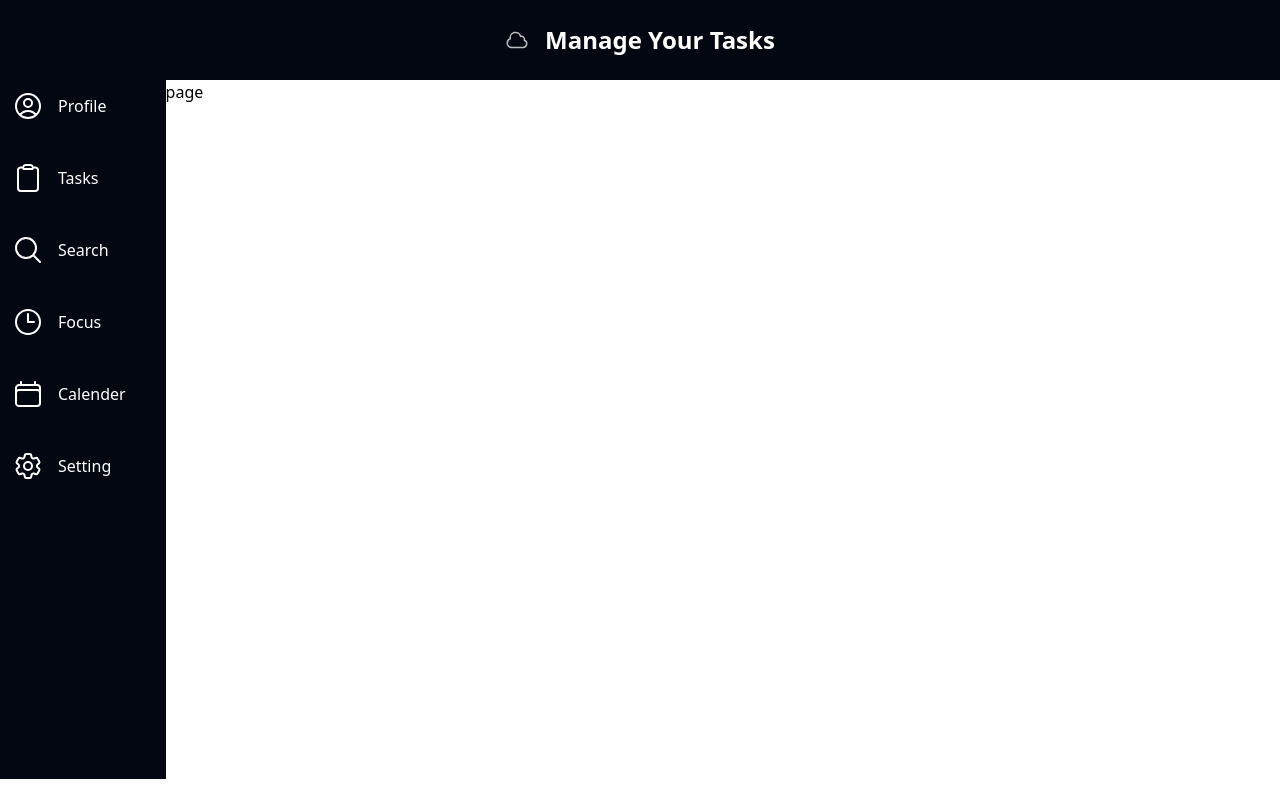
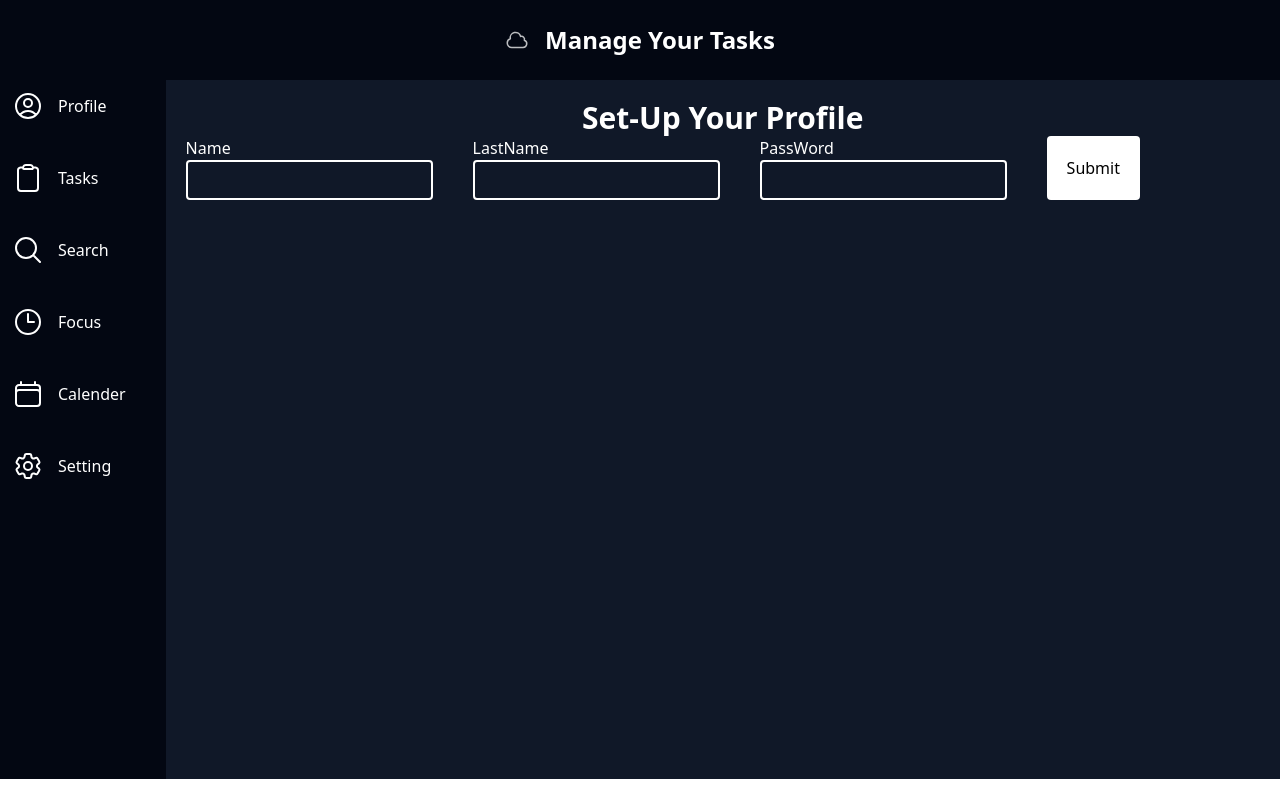
Before and after one commit to VibelessYoung/TaskManager, a Next.js app: page /profile in a window 1280 px wide. Built offline with nearby package versions, Linux system fonts and the light colour scheme.

Commit message:
profile page completed

```diff
--- a/app/profile/page.js
+++ b/app/profile/page.js
@@ -1,7 +1,37 @@
 import React from "react";
 
 function page() {
-  return <div>page</div>;
+  return (
+    <div className="flex flex-col items-center w-full p-5 bg-gray-900">
+      <h1 className="text-3xl text-white font-bold">Set-Up Your Profile</h1>
+      <form action="" className="flex gap-10 w-full">
+        <div className="flex flex-col">
+          <p className="text-white">Name</p>
+          <input
+            type="text"
+            className="border-2 border-white rounded-sm p-1.5 text-white"
+          />
+        </div>
+        <div className="flex flex-col">
+          <p className="text-white">LastName</p>
+          <input
+            type="text"
+            className="border-2 border-white rounded-sm p-1.5 text-white"
+          />
+        </div>
+        <div className="flex flex-col">
+          <p className="text-white">PassWord</p>
+          <input
+            type="password"
+            className="border-2 border-white rounded-sm p-1.5 text-white"
+          />
+        </div>
+        <button className="bg-white rounded-sm px-5 text-black">
+            Submit
+        </button>
+      </form>
+    </div>
+  );
 }
 
 export default page;
```
